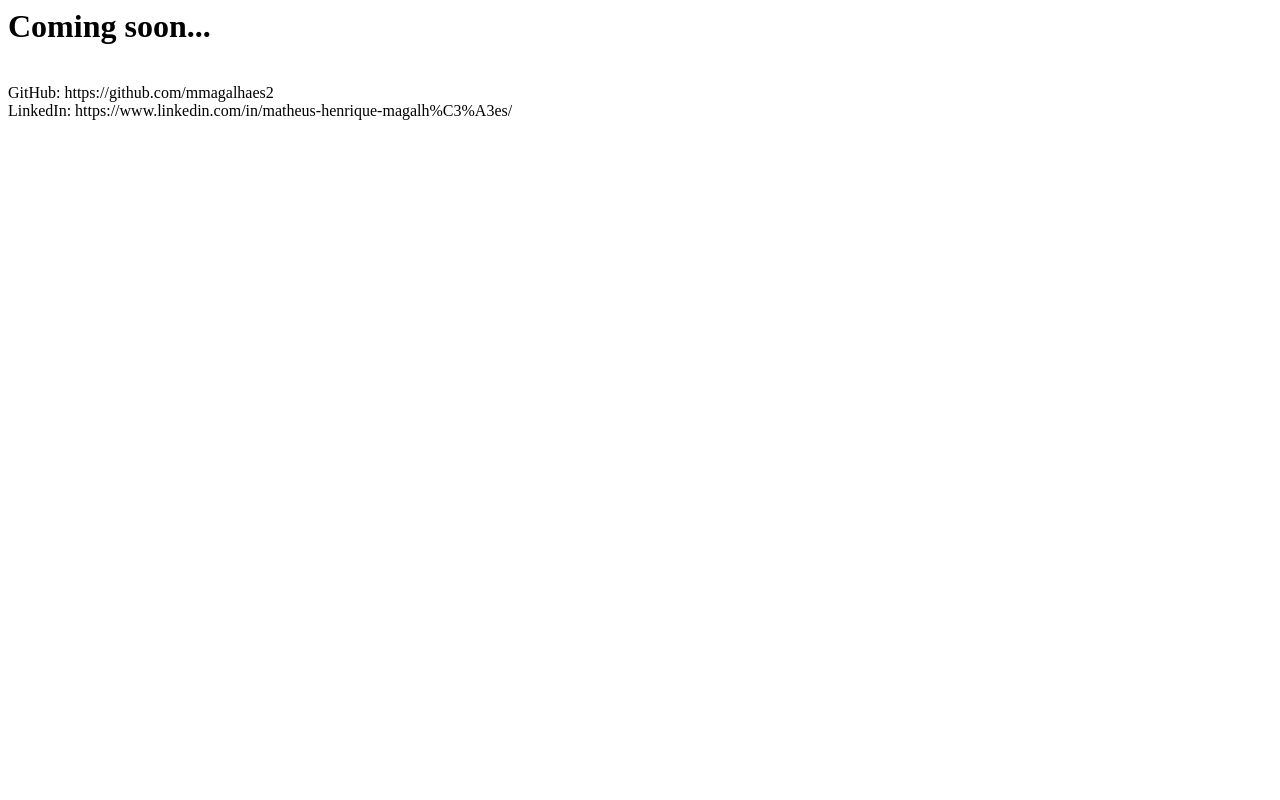
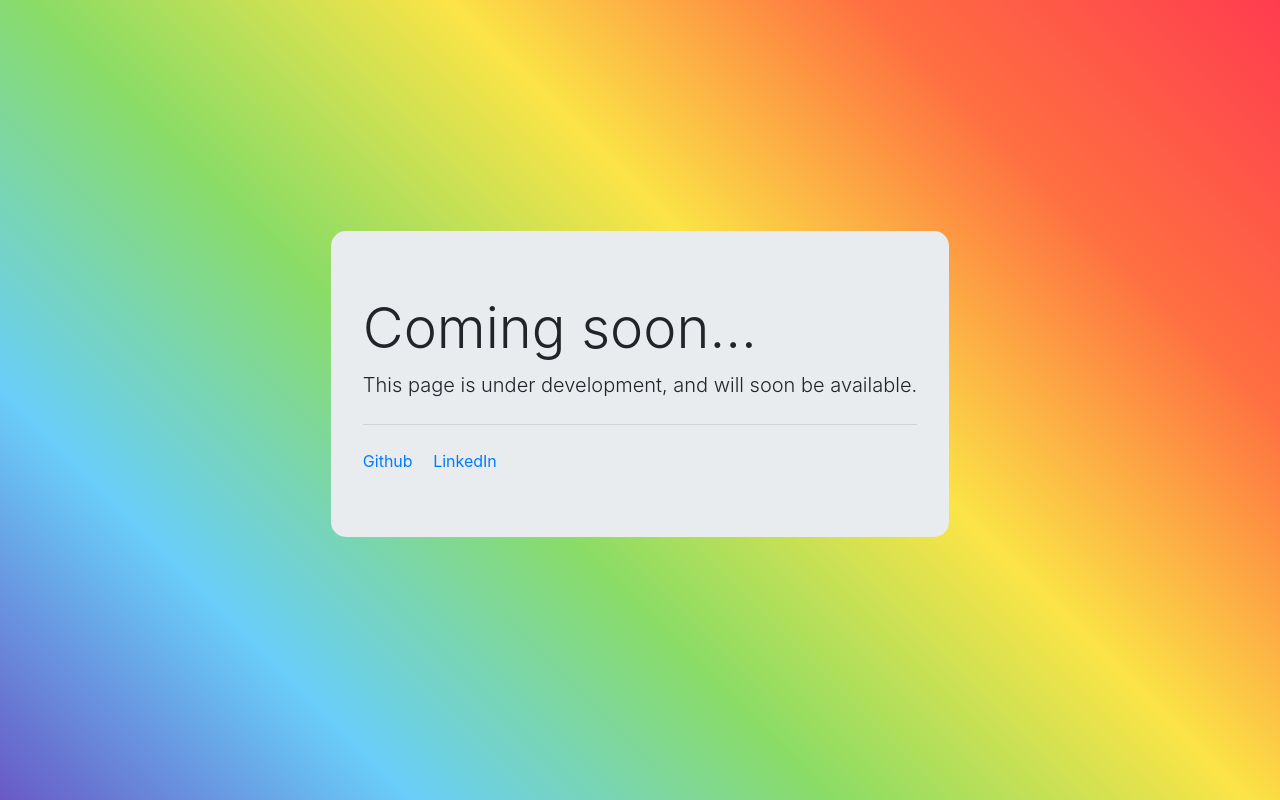
Before and after one commit to mmagalhaes2/mmagalhaes2.github.io, a plain HTML site: page index.html in a window 1280 px wide. Drawn offline with nearby package versions, Linux system fonts and the light colour scheme.

Commit message:
Update index.html

```diff
--- a/index.html
+++ b/index.html
@@ -1,5 +1,54 @@
-<h1>Coming soon...</h1>
-<br>
-<span>GitHub: https://github.com/mmagalhaes2</span>
-</br>
-<span>LinkedIn: https://www.linkedin.com/in/matheus-henrique-magalh%C3%A3es/</span>
+<!doctype html>
+<html lang="en">
+
+<head>
+  <meta charset="utf-8">
+  <meta name="viewport" content="width=device-width, initial-scale=1, shrink-to-fit=no">
+  <meta name="description" content="">
+  <meta name="author" content="Matheus Magalhaes">
+  <meta name="generator" content="Jekyll v4.0.1">
+  <title>Matheus personal webpage</title>
+
+  <link rel="stylesheet" href="https://stackpath.bootstrapcdn.com/bootstrap/4.5.0/css/bootstrap.min.css"
+    integrity="sha384-9aIt2nRpC12Uk9gS9baDl411NQApFmC26EwAOH8WgZl5MYYxFfc+NcPb1dKGj7Sk" crossorigin="anonymous">
+
+  <style>
+    html,
+    body {
+      height: 100%;
+    }
+
+    .bg-rainbow {
+      background: rgb(104, 90, 198);
+      background: linear-gradient(45deg, rgba(104, 90, 198, 1) 0%, rgba(105, 207, 249, 1) 20%, rgba(138, 220, 102, 1) 40%, rgba(251, 228, 70, 1) 60%, rgba(254, 111, 65, 1) 80%, rgba(255, 60, 79, 1) 100%);
+    }
+  </style>
+
+</head>
+
+<body class="bg-rainbow">
+
+  <div class="d-flex align-items-center justify-content-center h-100">
+    <div class="jumbotron" style="border-radius: 15px;">
+      <h1 class="display-4">Coming soon...</h1>
+      <p class="lead">This page is under development, and will soon be available.</p>
+      <hr class="my-4">
+      <a href="https://github.com/mmagalhaes2" class="mr-3">Github</a>
+      <a href="https://www.linkedin.com/in/matheus-henrique-magalh%C3%A3es/">LinkedIn</a>
+    </div>
+  </div>
+
+  <!-- JS, Popper.js, and jQuery -->
+  <script src="https://code.jquery.com/jquery-3.5.1.slim.min.js"
+    integrity="sha384-DfXdz2htPH0lsSSs5nCTpuj/zy4C+OGpamoFVy38MVBnE+IbbVYUew+OrCXaRkfj" crossorigin="anonymous">
+  </script>
+  <script src="https://cdn.jsdelivr.net/npm/popper.js@1.16.0/dist/umd/popper.min.js"
+    integrity="sha384-Q6E9RHvbIyZFJoft+2mJbHaEWldlvI9IOYy5n3zV9zzTtmI3UksdQRVvoxMfooAo" crossorigin="anonymous">
+  </script>
+  <script src="https://stackpath.bootstrapcdn.com/bootstrap/4.5.0/js/bootstrap.min.js"
+    integrity="sha384-OgVRvuATP1z7JjHLkuOU7Xw704+h835Lr+6QL9UvYjZE3Ipu6Tp75j7Bh/kR0JKI" crossorigin="anonymous">
+  </script>
+
+</body>
+
+</html>
```
